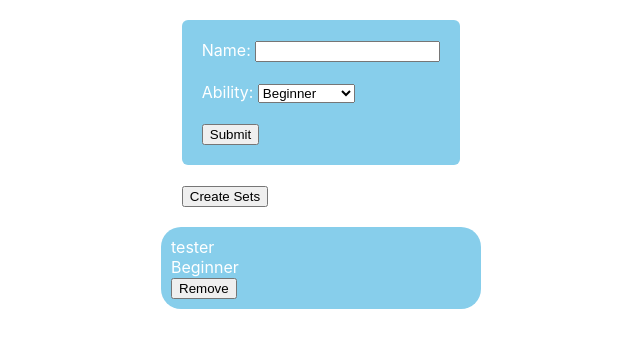
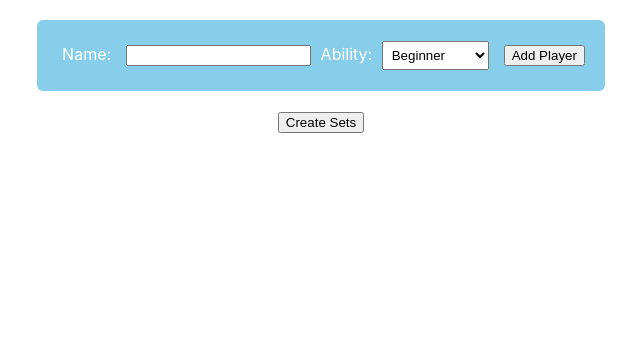
Before and after one commit to Dhrubub/tennis-matches-generator, a React (Create React App) app: page / in a window 1280 px wide. Shown: the top 348 px of the page, without its empty margins (319-959 px from the left). Built offline with nearby package versions, Linux system fonts and the light colour scheme.

Commit message:
matches tab takes playersList from store

```diff
--- a/src/components/Home/add-player.tsx
+++ b/src/components/Home/add-player.tsx
@@ -7,6 +7,7 @@ import { selectPlayers } from "../../store/Players/selector";
 
 const Container = styled.div`
     width: fit-content;
+    text-align: center;
     margin: auto;
     margin-bottom: 20px;
     margin-top: 20px;
@@ -27,6 +28,29 @@ const FormContainer = styled.div`
     margin-top: 20px;
 `;
 
+const Form = styled.form``;
+
+const Label = styled.label`
+    margin: 5px;
+`;
+
+const Input = styled.input`
+    margin: 5px;
+`;
+
+const Select = styled.select`
+    padding: 5px;
+    margin-right: 15px;
+    //background-color: lightgreen;
+`;
+
+const Option = styled.option`
+    //background-color: red;
+
+`;
+
+
+
 
 interface AddPlayerProps {
     addPlayer: (player: Player) => void
@@ -40,14 +64,19 @@ const AddPlayer = (props: AddPlayerProps) => {
 
     const [player, setPlayer] = useState<Player>({name: "", ability: "Beginner"});
 
+    const editName = (inputName: string) => {
+        let name = inputName.trim().toLowerCase();
+        name = name.charAt(0).toUpperCase() + name.slice(1);
+        return name
+    }
     useEffect(() => {
-        setName(name.trim().toLowerCase())
+        setName(editName(name))
         setAbility(ability)
 
     },[name, ability]);
 
     useEffect(() => {
-        setPlayer({name , ability})
+        setPlayer({name, ability})
 
     },[name, ability]);
 
@@ -87,21 +116,17 @@ const AddPlayer = (props: AddPlayerProps) => {
             <Container>
 
             <FormContainer>
-                <form onSubmit={handleSubmit}>
-                    <label>Name: </label>
-                    <input type="text" name="name" value={name} onChange={(e) => {setName(e.target.value)}}></input>
-                    <br />
-                    <br />
-                    <label>Ability: </label>
-                    <select name="ability" value={ability} onChange={(e) => {setAbility(e.target.value)}}>
-                        <option>Beginner</option>
-                        <option>Intermediate</option>
-                        <option>Advanced</option>
-                    </select>
-                    <br />
-                    <br />
-                    <button type="submit">Submit</button>
-                </form>
+                <Form onSubmit={handleSubmit}>
+                    <Label>Name: </Label>
+                    <Input type="text" name="name" value={name} onChange={(e) => {setName(e.target.value)}}></Input>
+                    <Label>Ability: </Label>
+                    <Select name="ability" value={ability} onChange={(e) => {setAbility(e.target.value)}}>
+                        <Option>Beginner</Option>
+                        <Option>Intermediate</Option>
+                        <Option>Advanced</Option>
+                    </Select>
+                    <button type="submit">Add Player</button>
+                </Form>
 
             </FormContainer>
                 <button onClick={props.changeTab}>Create Sets</button>
--- a/src/components/Home/player.tsx
+++ b/src/components/Home/player.tsx
@@ -12,13 +12,26 @@ const Container = styled.div`
     height: fit-content;
     word-wrap: break-word;
 
-    width: 300px;
+    width: 500px;
     padding: 10px;
     z-index: 1000;
 
     margin: auto;
     margin-bottom: 20px;
 `;
+
+const PlayerName = styled.label`
+    float: left;
+    margin-left: 20px;
+
+`;
+
+const PlayerAbility = styled.label`
+    float: left;
+    margin-left: 30px;
+
+`;
+
 
 interface PlayerProps {
     name: string,
@@ -34,9 +47,16 @@ const Player = (props: PlayerProps) => {
     }
     return (
         <Container>
+            <PlayerName>
+
             { props.name }
+            </PlayerName>
+
+            <PlayerAbility>
+            { props.ability }
+
+            </PlayerAbility>
             <br />
-            { props.ability }
             <br />
             <button onClick={handleRemove}>Remove</button>
         </Container>
--- a/src/store/Players/reducer.ts
+++ b/src/store/Players/reducer.ts
@@ -14,7 +14,7 @@ interface PlayerState {
 }
 
 const initialState: PlayerState = {
-    playerList: [{name: "tester", ability: "Beginner"}],
+    playerList: [],
     isLoading: false
 }
 
@@ -53,9 +53,6 @@ export default (state = initialState, action: Action) => {
         }
 
         case at.REMOVE_PLAYER:
-            //console.log(action.payload);
-            console.log(state.playerList.filter((player, id)=> id !== action.payload));
-
             return {
                 ...state,
                 playerList: state.playerList.filter((player, id) => id !== action.payload )
@@ -63,7 +60,6 @@ export default (state = initialState, action: Action) => {
         }
 
         default:
-            //console.log("default");
             return state;
 
     }
```
